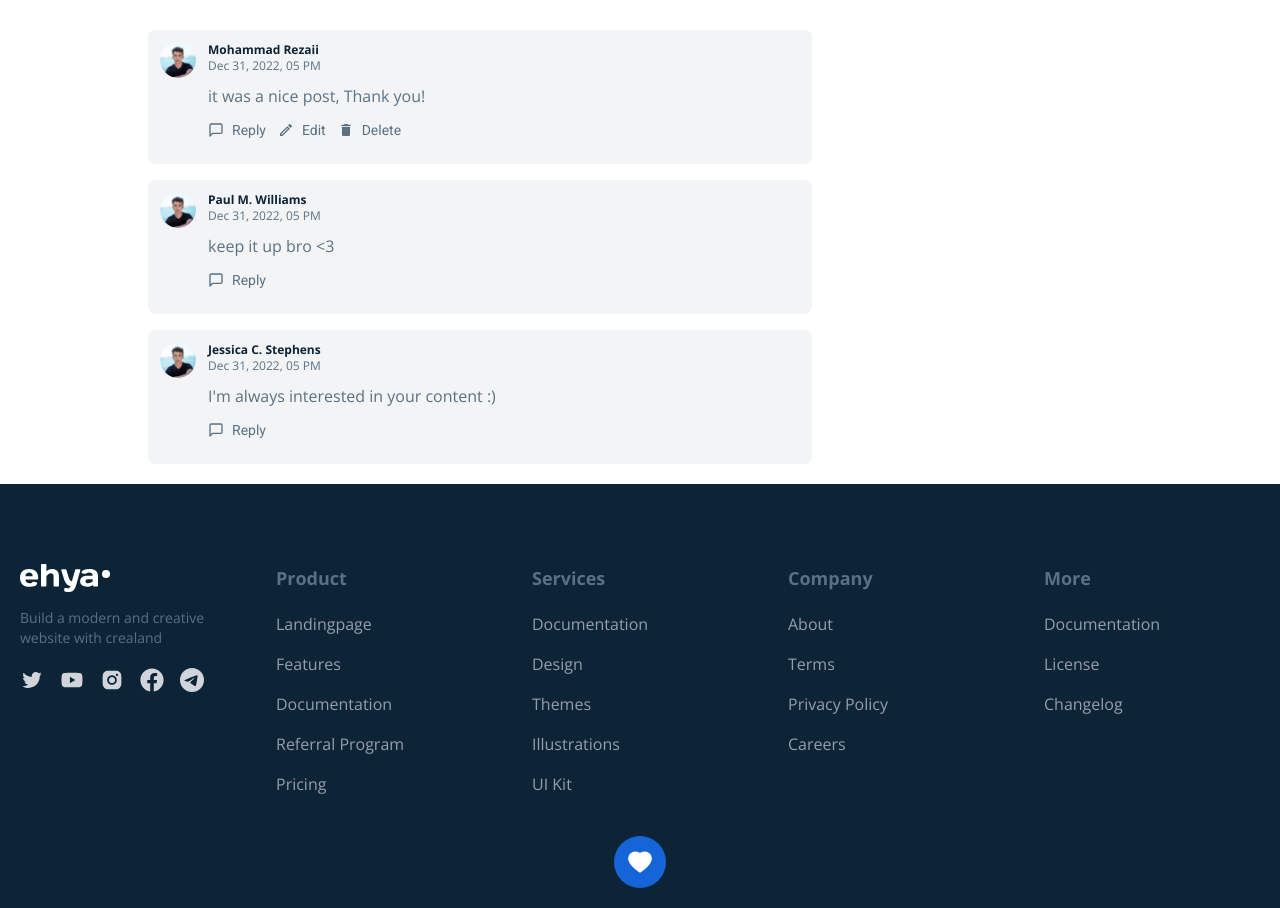
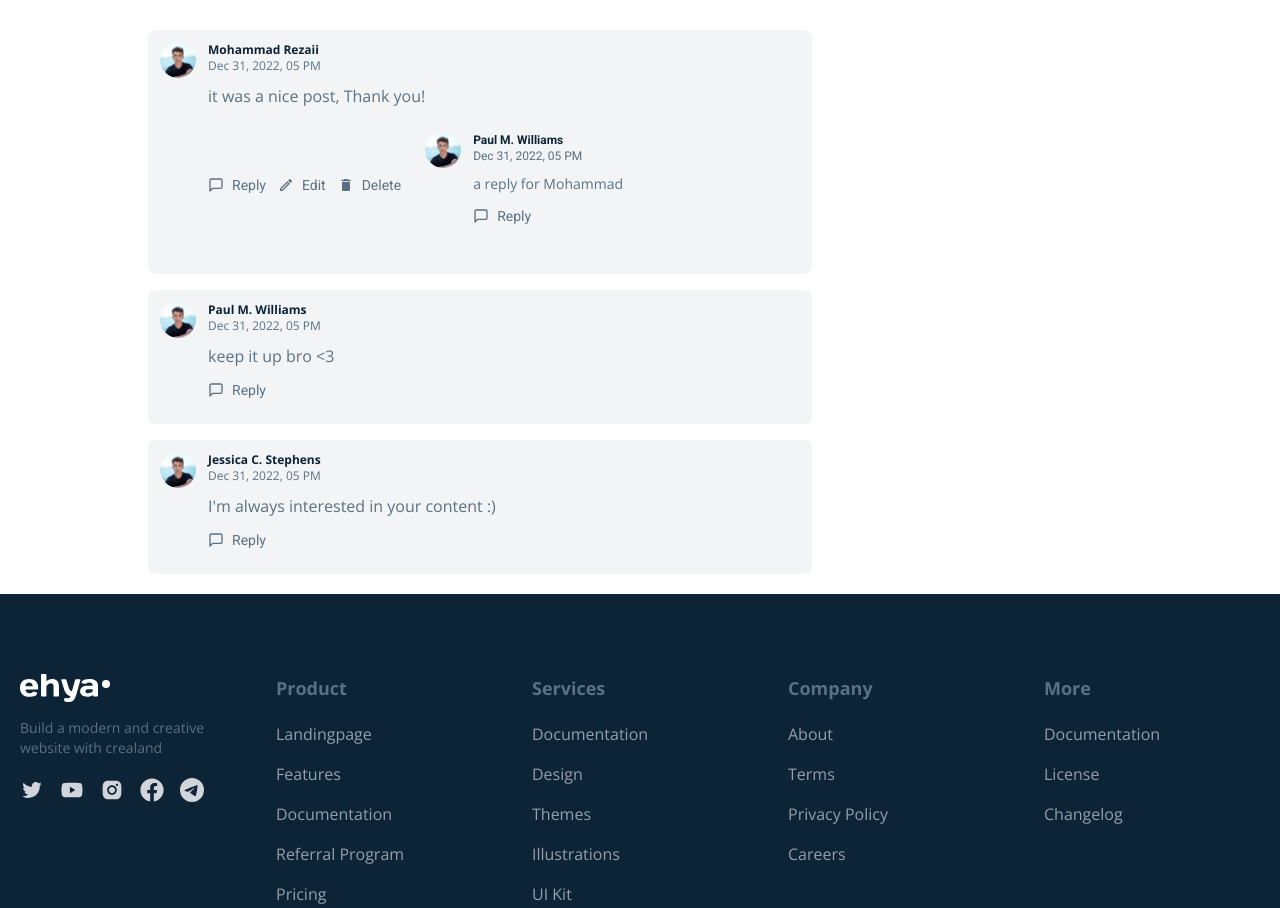
Before and after one commit to Yousif-Mohammedx/blog-project, a React (Create React App) app: page /blog/1 in a window 1280 px wide. Shown: the part 1134-2042 px from the top of the page. Built offline with nearby package versions, Linux system fonts and the light colour scheme.

Commit message:
video 10 (2% left)

```diff
--- a/src/components/comments/Comment.jsx
+++ b/src/components/comments/Comment.jsx
@@ -6,7 +6,7 @@ import { MdDelete } from "react-icons/md";
 import CommentForm from './CommentForm';
 
 
-const Comment = ({ comment, logginedUserId, affectedComment, setAffectedComment, addComment, parentId = null, updateComment, }) => {
+const Comment = ({ comment, logginedUserId, affectedComment, setAffectedComment, addComment, parentId = null, updateComment, deleteComment, replies, }) => {
     const isUserLoggined = Boolean(logginedUserId);
     const commentBelongsToUser = logginedUserId == comment.user._id;
     const isReplying = affectedComment && affectedComment.type === 'replying' && affectedComment._id === comment._id;
@@ -46,11 +46,29 @@ const Comment = ({ comment, logginedUserId, affectedComment, setAffectedComment,
                                 <MdOutlineEdit className='w-4 h-auto' />
                                 <span>Edit</span>
                             </button>
-                            <button className='flex items-center space-x-2'>
+                            <button className='flex items-center space-x-2' onClick={() => deleteComment(comment._id)}>
                                 <MdDelete className='w-4 h-auto' />
                                 <span>Delete</span>
                             </button>
                         </>
+                    )}
+                    {replies.length > 0 && (
+                        <div>
+                            {replies.map((reply) => (
+                                <Comment
+                                key={reply._id}
+                                addComment={addComment}
+                                affectedComment={affectedComment}
+                                setAffectedComment={setAffectedComment}
+                                comment={reply}
+                                deleteComment={deleteComment}
+                                logginedUserId={logginedUserId}
+                                replies={[]}
+                                updateComment={updateComment}
+                                parentId={comment._id}
+                                />
+                            ))}
+                        </div>
                     )}
                 </div>
                 {isReplying && (
--- a/src/components/comments/CommentsContainer.jsx
+++ b/src/components/comments/CommentsContainer.jsx
@@ -20,7 +20,7 @@ const CommentsContainer = ({ className, logginedUserId }) => {
 
     const addCommentHandler = (value, parnet = null, replyOnUser = null) => {
         const newComment = {
-            _id: "10",
+            _id: Math.random().toString(),
             user: {
                 _id: "a",
                 name: "Mohammad Rezaii",
@@ -29,7 +29,7 @@ const CommentsContainer = ({ className, logginedUserId }) => {
             post: "1",
             parent: parnet,
             replyOnUser: replyOnUser,
-            createdAt: "2022-12-31T17:22:05.092+0000",
+            createdAt: new Date().toISOString(),
         };
         setComments((curState) => {
             return [newComment, ...curState]
@@ -38,20 +38,36 @@ const CommentsContainer = ({ className, logginedUserId }) => {
     };
     const updateCommentHandler = (value, commentId) => {
         const updatedComments = comments.map((comment) => {
-          if (comment._id === commentId) {
-            return { ...comment, desc: value };
-          }
-          return comment;
+            if (comment._id === commentId) {
+                return { ...comment, desc: value };
+            }
+            return comment;
         });
         setComments(updatedComments);
         setAffectedComment(null);
-      };
+    };
+
+    const deleteCommentHandler = (commentId) => {
+        const updatedComments = comments.filter((comment) => {
+            return comment._id !== commentId
+        })
+        setComments(updatedComments);
+    };
+
+    const getRepliesHandler = (commentId) => {
+        return comments.filter((comment) => comment.parent === commentId)
+            .sort((a, b) => {
+                return (
+                    new Date(a.createdAt).getTime() - new Date(b.createdAt).getTime()
+                );
+            })
+    }
     return (
         <div className={`${className}`}>
             <CommentForm btnLabel="Send" formSubmitHandler={(value) => addCommentHandler(value)} />
             <div className='space-y-4 mt-8'>
                 {mainComments.map((comment) => (
-                    <Comment key={comment._id} comment={comment} logginedUserId={logginedUserId} affectedComment={affectedComment} setAffectedComment={setAffectedComment} addComment={addCommentHandler} updateComment={updateCommentHandler} />
+                    <Comment key={comment._id} comment={comment} logginedUserId={logginedUserId} affectedComment={affectedComment} setAffectedComment={setAffectedComment} addComment={addCommentHandler} updateComment={updateCommentHandler} deleteComment={deleteCommentHandler} replies={getRepliesHandler(comment._id)} />
                 ))}
             </div>
         </div>
```
